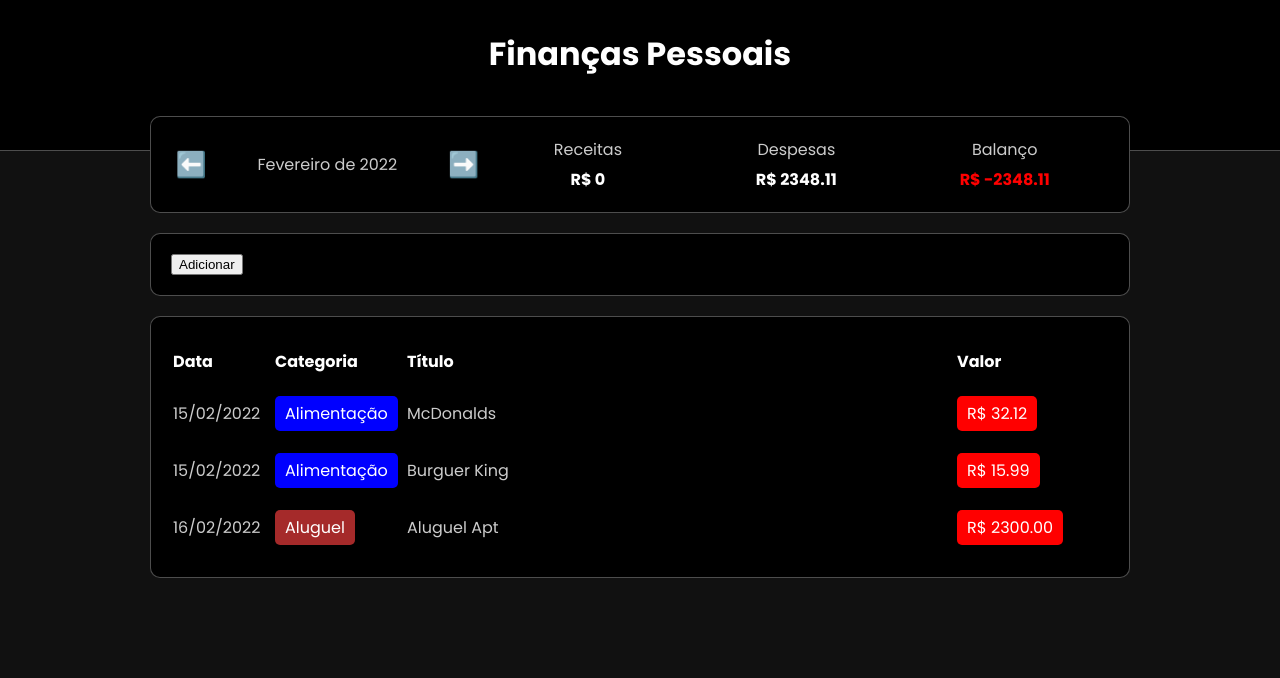
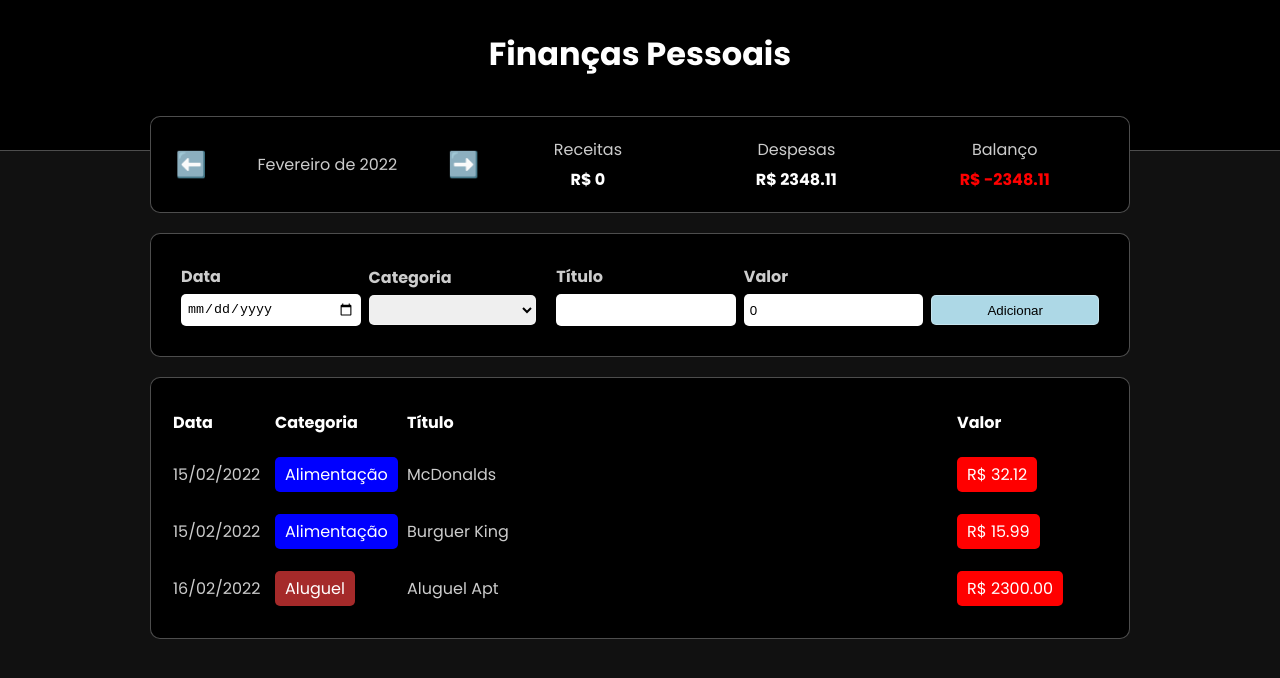
Before and after one commit to iamdevmarcos/my-finances, a React (Vite) app: page / in a window 1280 px wide. Shown: the top 678 px of the page. Built offline with nearby package versions, Linux system fonts and the light colour scheme.

Commit message:
feat: Add InputArea

```diff
--- a/src/components/AddArea/index.tsx
+++ b/src/components/AddArea/index.tsx
@@ -1,24 +1,103 @@
+import { useState } from "react";
 import { Item } from "../../types/Item";
 import * as C from "./styles";
+
+import { categories } from "../../data/categories";
 
 type Props = {
   onAdd: (item: Item) => void;
 };
 
 export const AddArea = ({ onAdd }: Props) => {
+  const [dateField, setDateField] = useState("");
+  const [categoryField, setCategoryField] = useState("");
+  const [titleField, setTitleField] = useState("");
+  const [valueField, setValueField] = useState(0);
+
+  let categoryKeys: string[] = Object.keys(categories);
+
   const handleAddEvent = () => {
-    let newItem: Item = {
-      date: new Date(),
-      category: "food",
-      title: "Item de teste",
-      value: 250.25,
-    };
-    onAdd(newItem);
+    let errors: string[] = [];
+
+    if (isNaN(new Date(dateField).getTime())) {
+      errors.push("Data inválida!");
+    }
+    if (!categoryKeys.includes(categoryField)) {
+      errors.push("Categoria inválida!");
+    }
+    if (titleField === "") {
+      errors.push("Título vazio!");
+    }
+    if (valueField <= 0) {
+      errors.push("Valor inválido!");
+    }
+
+    if (errors.length > 0) {
+      alert(errors.join("\n"));
+    } else {
+      onAdd({
+        date: new Date(dateField),
+        category: categoryField,
+        title: titleField,
+        value: valueField,
+      });
+      clearFields();
+    }
+  };
+
+  const clearFields = () => {
+    setDateField("");
+    setCategoryField("");
+    setTitleField("");
+    setValueField(0);
   };
 
   return (
     <C.Container>
-      <button onClick={handleAddEvent}>Adicionar</button>
+      <C.InputLabel>
+        <C.InputTitle>Data</C.InputTitle>
+        <C.Input
+          type="date"
+          value={dateField}
+          onChange={(e) => setDateField(e.target.value)}
+        />
+      </C.InputLabel>
+      <C.InputLabel>
+        <C.InputTitle>Categoria</C.InputTitle>
+        <C.Select
+          value={categoryField}
+          onChange={(e) => setCategoryField(e.target.value)}
+        >
+          <>
+            <option></option>
+            {categoryKeys.map((key, index) => (
+              <option key={index} value={key}>
+                {categories[key].title}
+              </option>
+            ))}
+          </>
+        </C.Select>
+      </C.InputLabel>
+      <C.InputLabel>
+        <C.InputTitle>Título</C.InputTitle>
+        <C.Input
+          type="text"
+          value={titleField}
+          onChange={(e) => setTitleField(e.target.value)}
+        />
+      </C.InputLabel>
+      <C.InputLabel>
+        <C.InputTitle>Valor</C.InputTitle>
+        <C.Input
+          type="number"
+          value={valueField}
+          onChange={(e) => setValueField(parseFloat(e.target.value))}
+        />
+      </C.InputLabel>
+      <C.InputLabel>
+        <C.InputTitle>&nbsp;</C.InputTitle>
+        <C.Button onClick={handleAddEvent}>Adicionar</C.Button>
+      </C.InputLabel>
     </C.Container>
   );
 };
--- a/src/components/AddArea/styles.ts
+++ b/src/components/AddArea/styles.ts
@@ -10,3 +10,45 @@
   display: flex;
   align-items: center;
 `;
+
+export const InputLabel = styled.label`
+  flex: 1;
+  margin: 10px;
+`;
+
+export const InputTitle = styled.div`
+  font-weight: bold;
+  margin-bottom: 5px;
+`;
+
+export const Input = styled.input`
+  width: 100%;
+  height: 30px;
+  padding: 0 5px;
+  border: 1px solid rgba(255, 255, 255, 0.3);
+  border-radius: 5px;
+`;
+
+export const Select = styled.select`
+  width: 100%;
+  height: 30px;
+  padding: 0 5px;
+  border: 1px solid rgba(255, 255, 255, 0.3);
+  border-radius: 5px;
+`;
+
+export const Button = styled.button`
+  width: 100%;
+  height: 30px;
+  padding: 0 5px;
+  border: 1px solid rgba(255, 255, 255, 0.3);
+  border-radius: 5px;
+  background-color: lightblue;
+  color: black;
+  cursor: pointer;
+
+  &:hover {
+    background-color: blue;
+    color: white;
+  }
+`;
```
